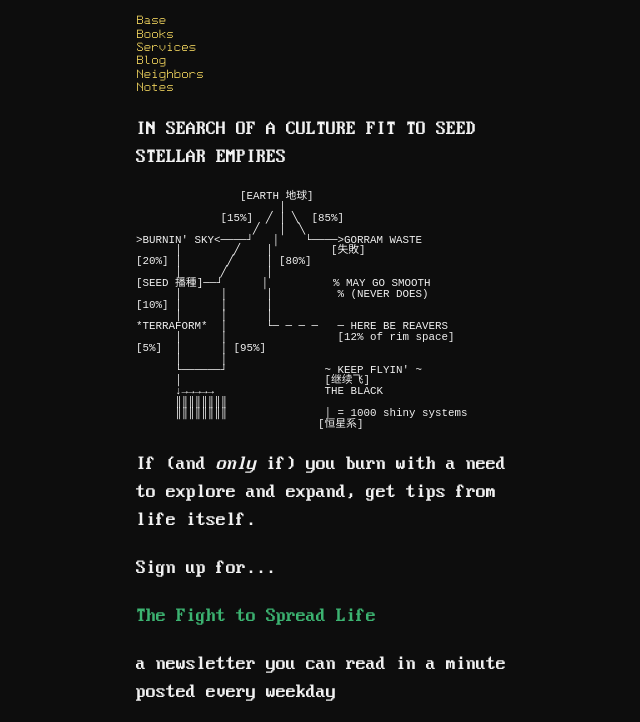
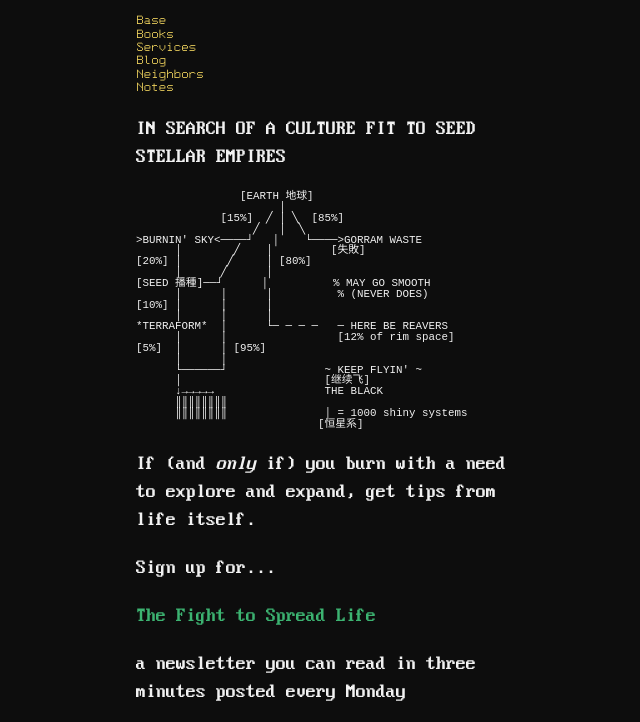
Before and after one commit to ray-dorai/ray-dorai.github.io, a Jekyll site: the page built from index.html, in a window 1280 px wide, cut to the strip 0-722 px from the top of the page. Shown: the whole strip, without its empty margins (312-952 px from the left). Built offline with Jekyll 4.4.1, drawn with Linux system fonts in a browser that asks for light colours.

Commit message:
Update index.html

```diff
--- a/index.html
+++ b/index.html
@@ -32,7 +32,7 @@ title: Ray Doraisamy
 	<p style="font-family:'IBM VGA 8x16'">If (and <i>only</i> if) you burn with a need to explore and expand, get tips from life itself.</p>
 	<p style="font-family:'IBM VGA 8x16'">Sign up for...</p>
 	<p style="color:MediumSeaGreen;font-family:'IBM VGA 8x16';">The Fight to Spread Life</p>
-	<p style="font-family:'IBM VGA 8x16'">a newsletter you can read in a minute posted every weekday</p>
+	<p style="font-family:'IBM VGA 8x16'">a newsletter you can read in three minutes posted every Monday</p>
 	<p><iframe src="https://embeds.beehiiv.com/37e4ce2a-0068-4c7e-9e94-24e9cf3345e0?slim=true" data-test-id="beehiiv-embed" height="52" frameborder="0" scrolling="no" style="margin: 0; border-radius: 0px !important; background-color: transparent;"></iframe>
         </p>
 	<p style="font-family:'IBM VGA 8x16'">There are many open questions about making us a multi-planetary species.</p>
```
